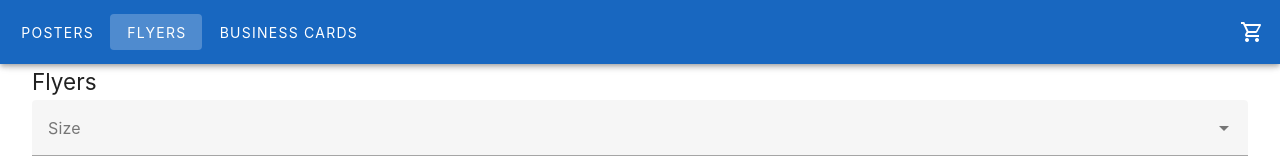
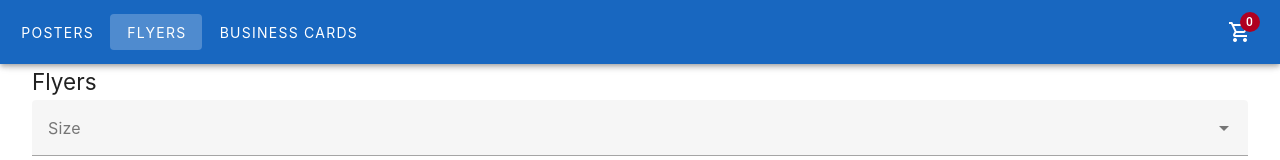
Before and after one commit to toast92/print-dot-com, a Vue app in the folder product-selector/: page /flyers in a window 1280 px wide. Shown: the top 160 px of the page. Built offline with nearby package versions, Linux system fonts and the light colour scheme.

Commit message:
Added shopping cart component

```diff
--- a/product-selector/src/App.vue
+++ b/product-selector/src/App.vue
@@ -1,5 +1,6 @@
 <script setup lang="ts">
 import { RouterView } from 'vue-router';
+import ShoppingCart from '@/components/ShoppingCart.vue';
 </script>
 
 <template>
@@ -12,20 +13,7 @@ import { RouterView } from 'vue-router';
           >Business cards</v-btn
         >
         <v-spacer></v-spacer>
-        <v-menu>
-          <template v-slot:activator="{ props }">
-            <v-btn v-bind="props" icon="mdi-cart-outline"></v-btn>
-          </template>
-
-          <v-list>
-            <v-list-item>
-              <v-list-item-title>Item 1</v-list-item-title>
-            </v-list-item>
-            <v-list-item>
-              <v-list-item-title>Item 2</v-list-item-title>
-            </v-list-item>
-          </v-list>
-        </v-menu>
+        <shopping-cart></shopping-cart>
       </v-app-bar>
     </header>
     <v-main>
--- a/product-selector/src/components/ProductSelector.vue
+++ b/product-selector/src/components/ProductSelector.vue
@@ -13,9 +13,15 @@ const shoppingCartStore = useShoppingCartStore();
 const constructProduct = () => {
   return {
     productType: props.productData.sku,
-    properties: selectedValues.value,
+    properties: { ...selectedValues.value },
   }
 }
+
+const handleSubmit = () => {
+  const newProduct = constructProduct();
+  shoppingCartStore.addProduct(newProduct);
+  selectedValues.value = {};
+};
 </script>
 
 <template>
@@ -31,7 +37,7 @@ const constructProduct = () => {
         v-model="selectedValues[property.slug]"
       ></v-select>
 
-      <v-btn class="mt-2" @click="shoppingCartStore.addProduct(constructProduct())" block>Submit</v-btn>
+      <v-btn class="mt-2" @click="handleSubmit" block>Submit</v-btn>
     </v-form>
 
     <div>
--- /dev/null
+++ b/product-selector/src/components/ShoppingCart.vue
@@ -0,0 +1,32 @@
+<script setup lang="ts">
+import { useShoppingCartStore } from '../store/shoppingCart';
+
+const shoppingCartStore = useShoppingCartStore();
+</script>
+
+<template>
+  <v-menu>
+    <template v-slot:activator="{ props }">
+      <v-btn v-bind="props" stacked>
+        <v-badge
+          color="error"
+          :content="shoppingCartStore.products.length"
+        >
+          <v-icon>mdi-cart-outline</v-icon>
+        </v-badge>
+      </v-btn>
+    </template>
+
+    <v-list v-if="shoppingCartStore.products.length > 0">
+      <v-list-item v-for="(product, index) in shoppingCartStore.products" :key="index">
+        <v-list-item-title>{{ product }}</v-list-item-title>
+      </v-list-item>
+    </v-list>
+    <v-card v-else>
+      <v-card-text>No products added</v-card-text>
+    </v-card>
+  </v-menu>
+
+</template>
+
+<style scoped></style>
```
